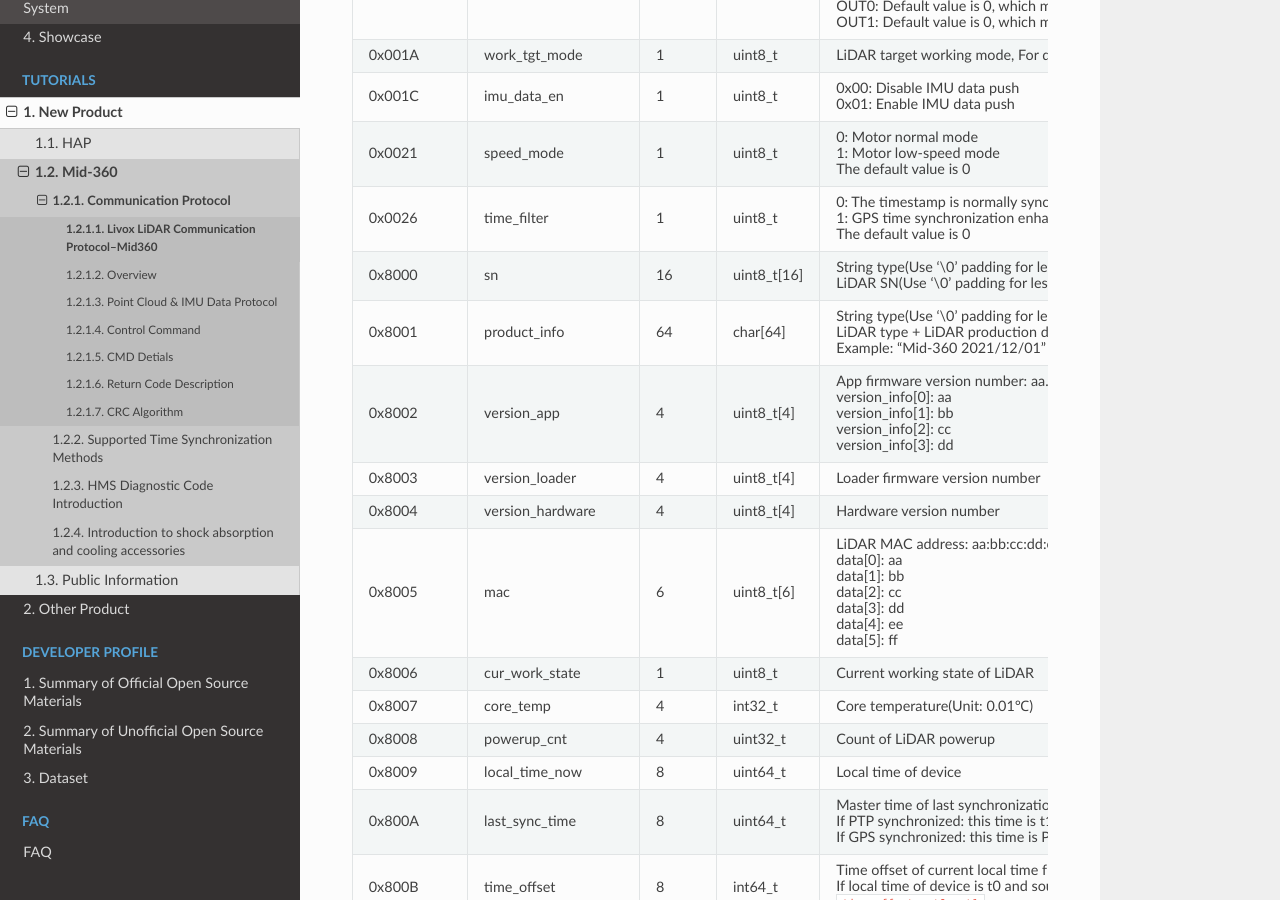
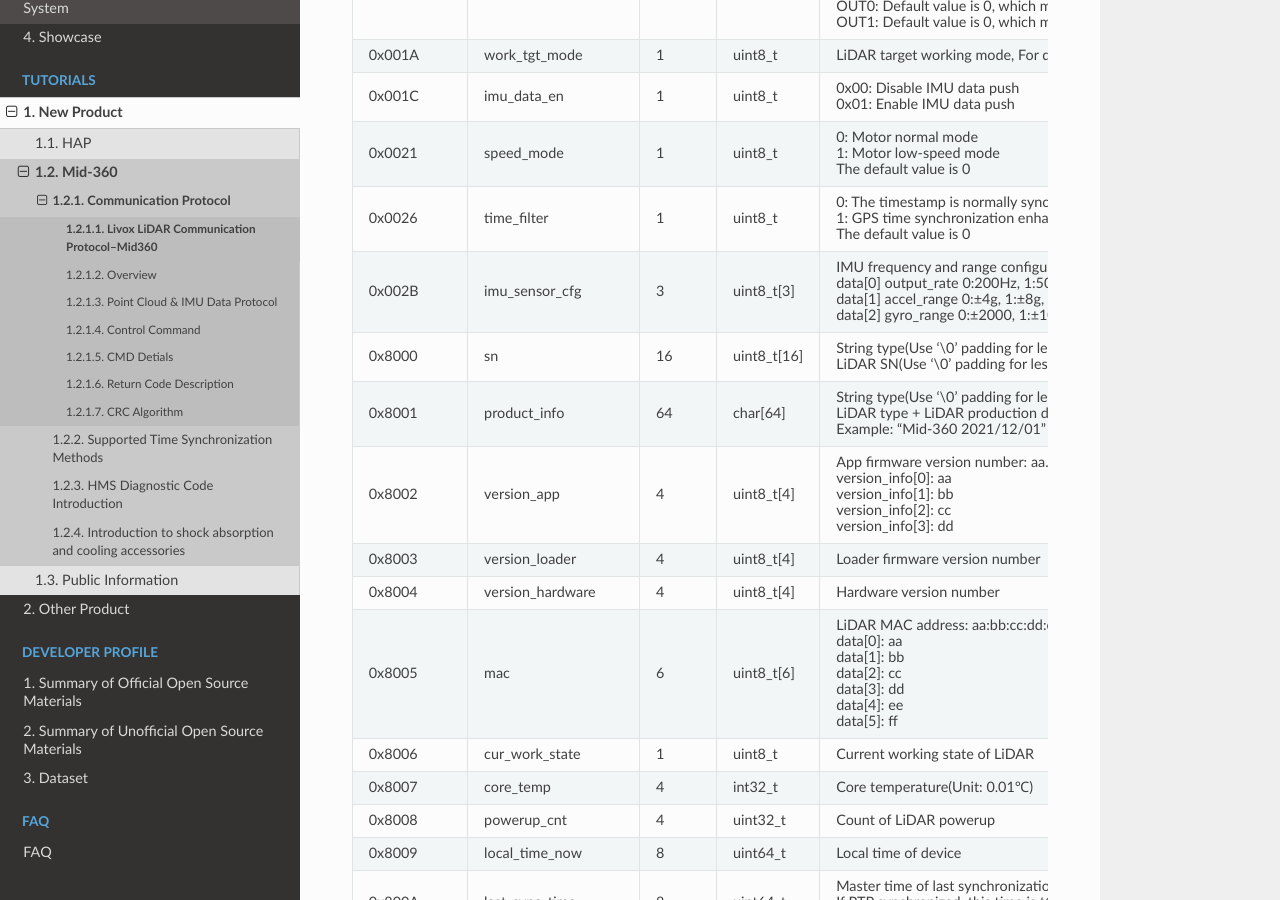
Before and after one commit to Livox-SDK/livox_wiki_en, a Sphinx documentation site: the page built from source/tutorials/new_product/mid360/livox_eth_protocol_mid360.md, in a window 1280 px wide and 900 px high, scrolled down 13115 px. Built offline with Sphinx 7.4.7 and the Read the Docs theme 3.1.0, drawn with Linux system fonts in a browser that asks for light colours; pages that are not in the unit, such as notebooks, are missing from menus.

Commit message:
SDK add key 0x002B

```diff
--- a/source/tutorials/new_product/mid360/livox_eth_protocol_mid360.md
+++ b/source/tutorials/new_product/mid360/livox_eth_protocol_mid360.md
@@ -372,6 +372,7 @@ Specific meanings to `key_value_list` are as follows:
 | 0x001C      | imu_data_en           | 1      | uint8_t     | 0x00: Disable IMU data push <br/>0x01: Enable IMU data push  | Yes                                                          |
 | 0x0021      | speed_mode            | 1      | uint8_t     | 0: Motor normal mode<br/>1: Motor low-speed mode<br/>The default value is 0             | Yes                                                          |
 | 0x0026      | time_filter           | 1      | uint8_t     | 0: The timestamp is normally synchronized; if the time rolls back, it will cause point cloud interruption<br/>1: GPS time synchronization enhances abnormal time filtering, and time rollback does not cause point cloud interruptions<br/>The default value is 0 | Yes        |
+| 0x002B      | imu_sensor_cfg        | 3      | uint8_t[3]  | IMU frequency and range configuration.<br/>data[0] output_rate 0:200Hz, 1:500Hz, 2:100Hz, 3:50Hz.<br/>data[1] accel_range 0:±4g, 1:±8g, 2:±16g, 3:±32g.<br/>data[2] gyro_range 0:±2000, 1:±1000, 2:±500, 3:±250, 4:±125, 5:±62.5, 6:±31.25, 7:±15.625 dps. | Yes |
 | 0x8000      | sn                    | 16     | uint8_t[16] | String type(Use '\0' padding for less than 16 bits)<br/>LiDAR SN(Use '\0' padding for less than 16 bits) | No                                                           |
 | 0x8001      | product_info          | 64     | char[64]    | String type(Use '\0' padding for less than 32 bits)<br/>LiDAR type + LiDAR production date<br/>Example: "Mid-360 2021/12/01" | No                                                           |
 | 0x8002      | version_app           | 4      | uint8_t[4]  | App firmware version number: aa.bb.cc.dd<br/>version_info[0]: aa<br/>version_info[1]: bb<br/>version_info[2]: cc<br/>version_info[3]: dd | No                                                           |
```
